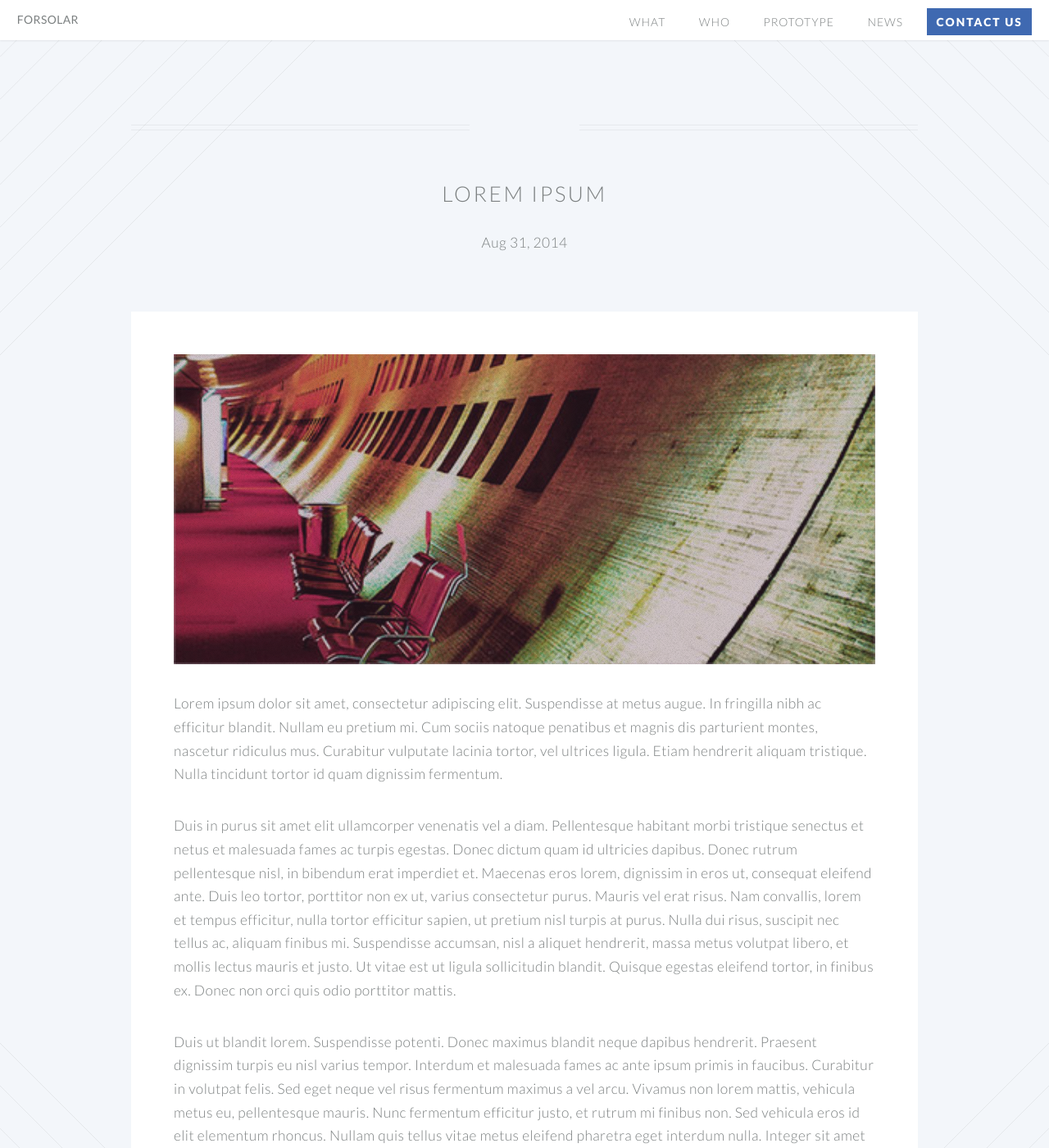
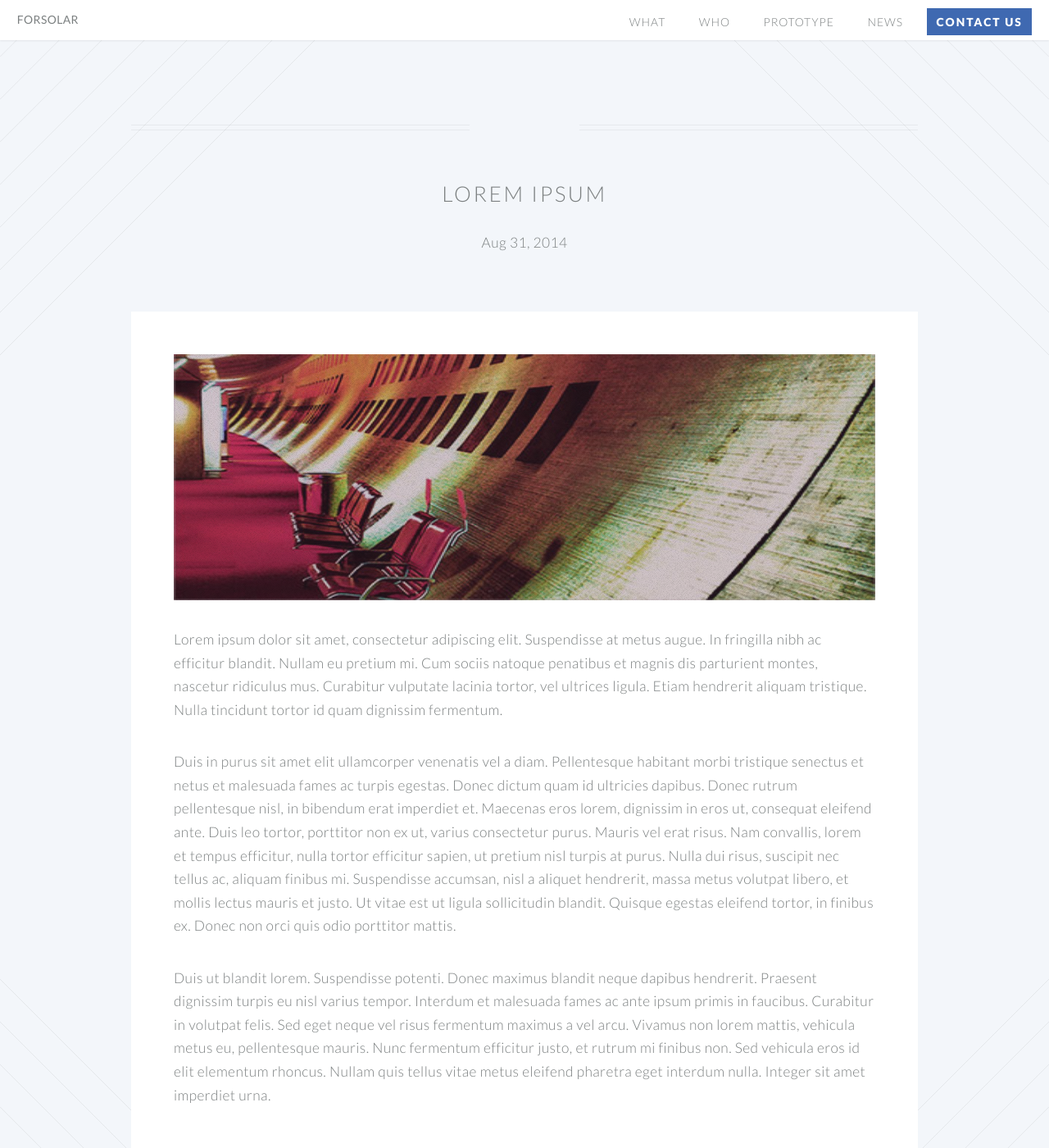
Before and after one commit to Forsolar/forsolar.github.io, a Jekyll site: the page built from _posts/2014-08-07-first-post.markdown, in a window 1280 px wide and 1400 px high. Shown: the whole window at 82% size. Built offline with Jekyll 4.4.1, drawn with Linux system fonts in a browser that asks for light colours.

Commit message:
img height

```diff
--- a/css/style.css
+++ b/css/style.css
@@ -268,7 +268,7 @@
 			.image.featured img {
 				display: block;
 				width: 100%;
-				height: 100%;
+				height: 300px;
 			}
 
 /* Icon */
```
